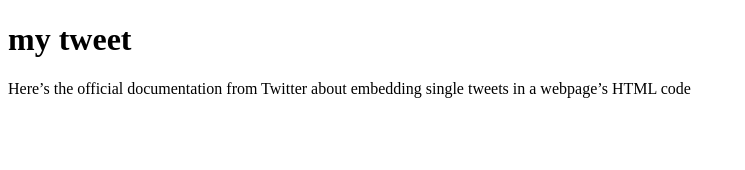
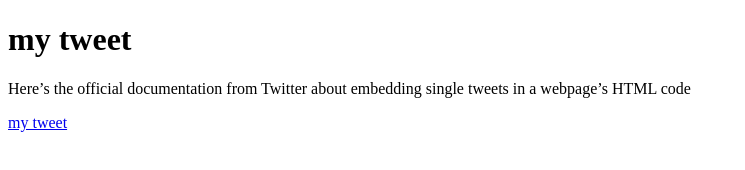
Before and after one commit to Erudite247/My_First_Portfolio, a plain HTML site: page html_basic/tweets.html in a window 1280 px wide. Shown: the whole page, without its empty margins (0-745 px from the left). Drawn offline with Linux system fonts and the light colour scheme.

Commit message:
my tweet

```diff
--- a/html_basic/tweets.html
+++ b/html_basic/tweets.html
@@ -10,6 +10,6 @@
     <p>
         Here’s the official documentation from Twitter about embedding single tweets in a webpage’s HTML code
     </p>
-
+    <a href="index.html"> my tweet</a>
 </body>
 </html>
```
